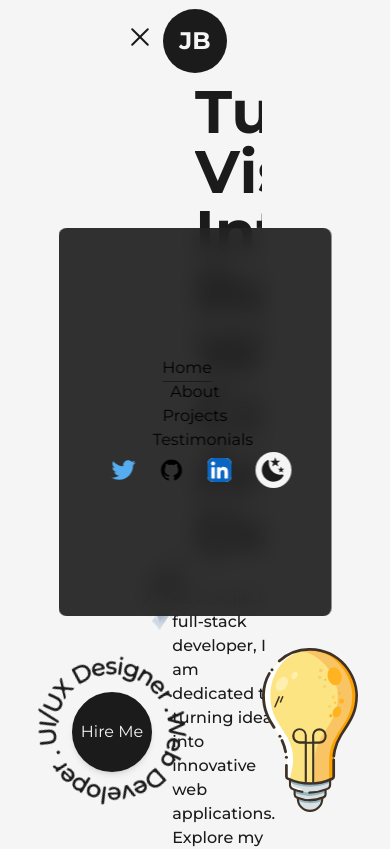
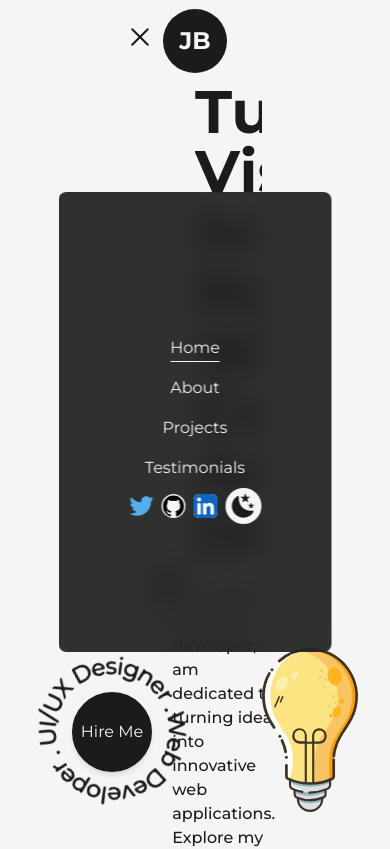
Before and after one commit to JoJoDevAdventure/Joseign, a Next.js app: page / in a window 390 px wide. Shown: the top 849 px of the page. Built offline with nearby package versions, Linux system fonts and the light colour scheme.

Commit message:
responsive menu

```diff
--- a/src/components/NavBar.js
+++ b/src/components/NavBar.js
@@ -20,11 +20,11 @@
     router.push(href);
   };
   return (
-    <button className={`${className} relative group`} onClick={handleClick}>
+    <button className={`${className} relative group text-light dark:text-dark my-2`} onClick={handleClick}>
       {title}
 
       <span
-        className={`h-[1px] inline-block bg-dark absolute left-0 -bottom-0.5 group-hover:w-full transition-[width] ease duration-300 dark:bg-light
+        className={`h-[1px] inline-block bg-light absolute left-0 -bottom-0.5 group-hover:w-full transition-[width] ease duration-300 dark:bg-dark
                 ${router.asPath === href ? "w-full" : "w-0"}
             `}
       >
@@ -61,7 +61,7 @@
   };
 
   return (
-    <header className="w-full px-32 py-8 light-medium flex items-center justify-between dark:text-light relative">
+    <header className="w-full px-32 py-8 light-medium flex items-center justify-between dark:text-light relative ">
       <button
         className="flex-col justify-center items-center hidden lg:flex"
         onClick={handleClick}
@@ -85,7 +85,7 @@
 
       <div className="flex w-full justify-between items-center lg:hidden">
         <nav>
-          <CustomLink href="/" title="Home" className="mr-4" />
+          <CustomLink href="/" title />
           <CustomLink href="/about" title="About" className="mx-4" />
           <CustomLink href="/projects" title="Projects" className="mx-4" />
           <CustomLink
@@ -142,30 +142,30 @@
       </div>
 
       {isOpen ? (
-        <div className="min-w-[70vw] flex flex-col justify-between z-30 items-center fixed top-1/2 left-1/2 -translate-x-1/2 -translate-y-1/2 bg-dark/90 dark:bg-light/75 rounded-lg backdrop-blur-md py-32">
-          <nav className="flex items-center flex-col justify-center">
+        <motion.div
+        initial={{scale:0, opacity:0, x:"-50%", y:"-50%"}}
+        animate = {{scale:1, opacity:1}}
+        transition={{duration:0.5}}
+        className="min-w-[70vw] flex flex-col justify-between z-30 items-center fixed top-1/2 left-1/2 -translate-x-1/2 -translate-y-1/2 bg-dark/90 dark:bg-light/75 rounded-lg backdrop-blur-md py-32">
+          <nav className="flex items-center flex-col justify-center flex-wrap mt-2">
             <CustomMobileLink
               href="/"
               title="Home"
-              className="mr-4"
               toggle={handleClick}
             />
             <CustomMobileLink
               href="/about"
               title="About"
-              className="mx-4"
               toggle={handleClick}
             />
             <CustomMobileLink
               href="/projects"
               title="Projects"
-              className="mx-4"
               toggle={handleClick}
             />
             <CustomMobileLink
               href="/testimonials"
               title="Testimonials"
-              className="ml-4"
               toggle={handleClick}
             />
           </nav>
@@ -176,7 +176,7 @@
               target={"_blank"}
               whileHover={{ y: -2 }}
               whileTap={{ scale: 0.8 }}
-              className="w-6 mx-3"
+              className="w-6 mx-3 sm:mx-1"
             >
               <TwitterIcon />
             </motion.a>
@@ -186,7 +186,7 @@
               target={"_blank"}
               whileHover={{ y: -2 }}
               whileTap={{ scale: 0.8 }}
-              className="w-6 mx-3"
+              className="w-6 mx-3 bg-light dark:bg-dark rounded-full sm:mx-1"
             >
               <GithubIcon />
             </motion.a>
@@ -196,7 +196,7 @@
               target={"_blank"}
               whileHover={{ y: -2 }}
               whileTap={{ scale: 0.8 }}
-              className="w-6 mx-3"
+              className="w-6 mx-3 sm:mx-1"
             >
               <LinkedInIcon />
             </motion.a>
@@ -204,7 +204,7 @@
             <button
               onClick={() => setMode(mode === "light" ? "dark" : "light")}
               className={`ml-3 flex rounded-full p-1 h-9 w-9 ${
-                mode === "light" ? "bg-dark text-light" : "bg-light text-dark"
+                mode === "light" ? "bg-dark text-light" : "bg-light text-dark sm:mx-1"
               }`}
             >
               {mode === "dark" ? (
@@ -214,7 +214,7 @@
               )}
             </button>
           </nav>
-        </div>
+        </motion.div>
       ) : null}
 
       <div className="absolute left-[50%] top-22 translate-x-[-50%]">
```
